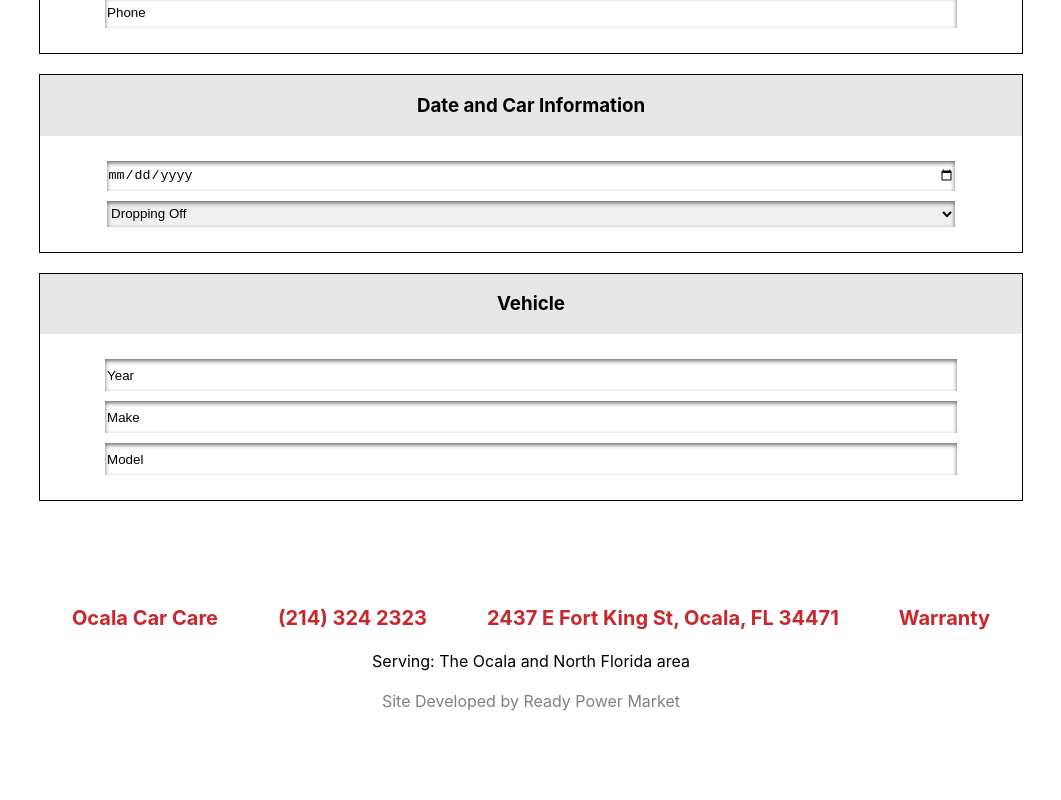
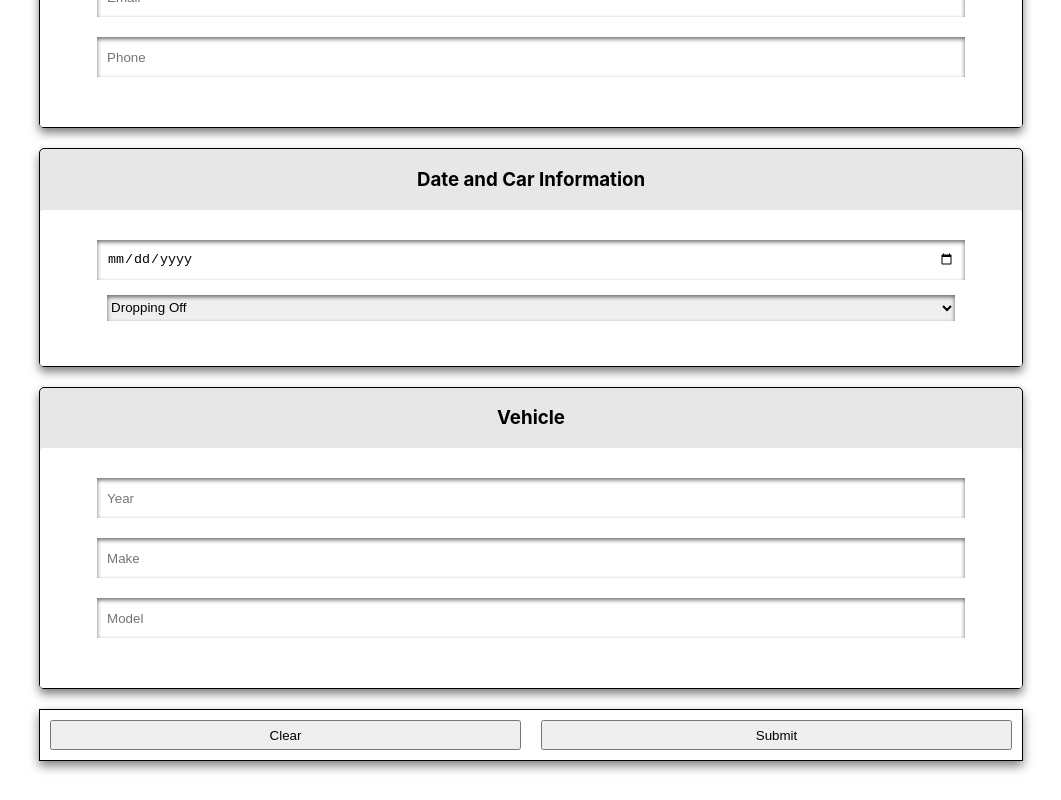
Before and after one commit to jmarkl3/Auto-Repair-Site, a React (Create React App) app: page /#/contact in a window 1280 px wide. Shown: the part 620-1420 px from the top of the page, without its empty margins (109-1170 px from the left). Before the commit the page ends 1381 px from the top, so only its background shows below. Built offline with nearby package versions, Linux system fonts and the light colour scheme.

Commit message:
updated about page, updated appintment form, added title and favicon

```diff
--- a/public/index.html
+++ b/public/index.html
@@ -24,7 +24,7 @@
       work correctly both with client-side routing and a non-root public URL.
       Learn how to configure a non-root public URL by running `npm run build`.
     -->
-    <title>React App</title>
+    <title>Ocals Auto Repair</title>
   </head>
   <body>
     <noscript>You need to enable JavaScript to run this app.</noscript>
--- a/src/About/About.css
+++ b/src/About/About.css
@@ -52,3 +52,8 @@
 .serviceBlock img{
     width: 100%;
 }
+
+.allServicesBox{
+    width: 100%;
+    text-align: center;
+}
--- a/src/About/About.js
+++ b/src/About/About.js
@@ -124,7 +124,7 @@ function About({startingPage}) {
         else if(selectedServiceName === "All Services"){
             setImage(null)
             setContent(
-                <>
+                <div className='allServicesBox'>
                     {Object.entries(nameImages).map(([name, image]) => (
                         <div className='serviceBlock' onClick={()=>setSelectedServiceName(name)}>
                             <img src={image}></img>
@@ -133,7 +133,7 @@ function About({startingPage}) {
                             </h3>
                         </div>
                     ))}
-                </>
+                </div>
             )
         }
         else if(selectedServiceName === "Reviews"){
--- a/src/App.css
+++ b/src/App.css
@@ -9,6 +9,7 @@
 .pageInner{
   width: 80%;
   display: inline-block;
+  text-align: center;
 }
 h2 {
   text-align: center;
--- a/src/Appointment/Appointment.css
+++ b/src/Appointment/Appointment.css
@@ -2,19 +2,23 @@
     background-color: rgb(231, 231, 231);
     margin: 20px;
     border: 1px solid black;
-
+    border-radius: 5px;
+    box-shadow: 0 5px 10px rgba(0, 0, 0, 0.5);
 }
 .inputArea{
     background-color: white;
     padding: 20px;
+    padding-bottom: 40px;
+    border-radius: 3px;
 }
 .inputArea input{
     width: 90%;
     height: 30px;
-    margin: 5px;
+    margin: 10px;
     outline: none;
     box-shadow: 0 2px 4px rgba(0, 0, 0, 0.589) inset;
     border: none;
+    padding: 5px 10px;
 }
 .inputArea select{
     width: 90%;
@@ -24,3 +28,16 @@
     box-shadow: 0 2px 4px rgba(0, 0, 0, 0.589) inset;
     border: none;
 }
+.submitButtonArea{
+    border: 1px solid black;
+    box-shadow: 0 5px 10px rgba(0, 0, 0, 0.5);
+    box-sizing: border-box;
+    width: calc(100% - 40px);
+    margin: 20px;
+}
+.submitButtonArea button{
+    height: 30px;
+    width: calc(50% - 20px);
+    cursor: pointer;
+    margin: 10px;
+}
--- a/src/Appointment/Appointment.js
+++ b/src/Appointment/Appointment.js
@@ -12,15 +12,15 @@ function Appointment({title, title2}) {
                 <div className='form'>
                     <h3>Contact Information</h3>
                     <div className='inputArea'>
-                        <input defaultValue={"Name"}></input>
-                        <input defaultValue={"Email"}></input>
-                        <input defaultValue={"Phone"}></input>
+                        <input placeholder={"Name"}></input>
+                        <input placeholder={"Email"}></input>
+                        <input placeholder={"Phone"}></input>
                     </div>
                 </div>
                 <div className='form'>
                     <h3>Date and Car Information</h3>
                     <div className='inputArea'>
-                        <input defaultValue={"Drop Off Day"} type='date'></input>
+                        <input placeholder={"Drop Off Day"} type='date'></input>
                         <select>
                             <option>Dropping Off</option>
                             <option>Waiting</option>
@@ -30,10 +30,14 @@ function Appointment({title, title2}) {
                 <div className='form'>
                     <h3>Vehicle</h3>
                     <div className='inputArea'>
-                        <input defaultValue={"Year"}></input>
-                        <input defaultValue={"Make"}></input>
-                        <input defaultValue={"Model"}></input>
+                        <input placeholder={"Year"}></input>
+                        <input placeholder={"Make"}></input>
+                        <input placeholder={"Model"}></input>
                     </div>
+                </div>
+                <div className='submitButtonArea'>
+                    <button>Clear</button>
+                    <button>Submit</button>
                 </div>
             </div>
         </div>
```
Also changed, not shown: 1 other file (tests, documents, lock files or other folders).
